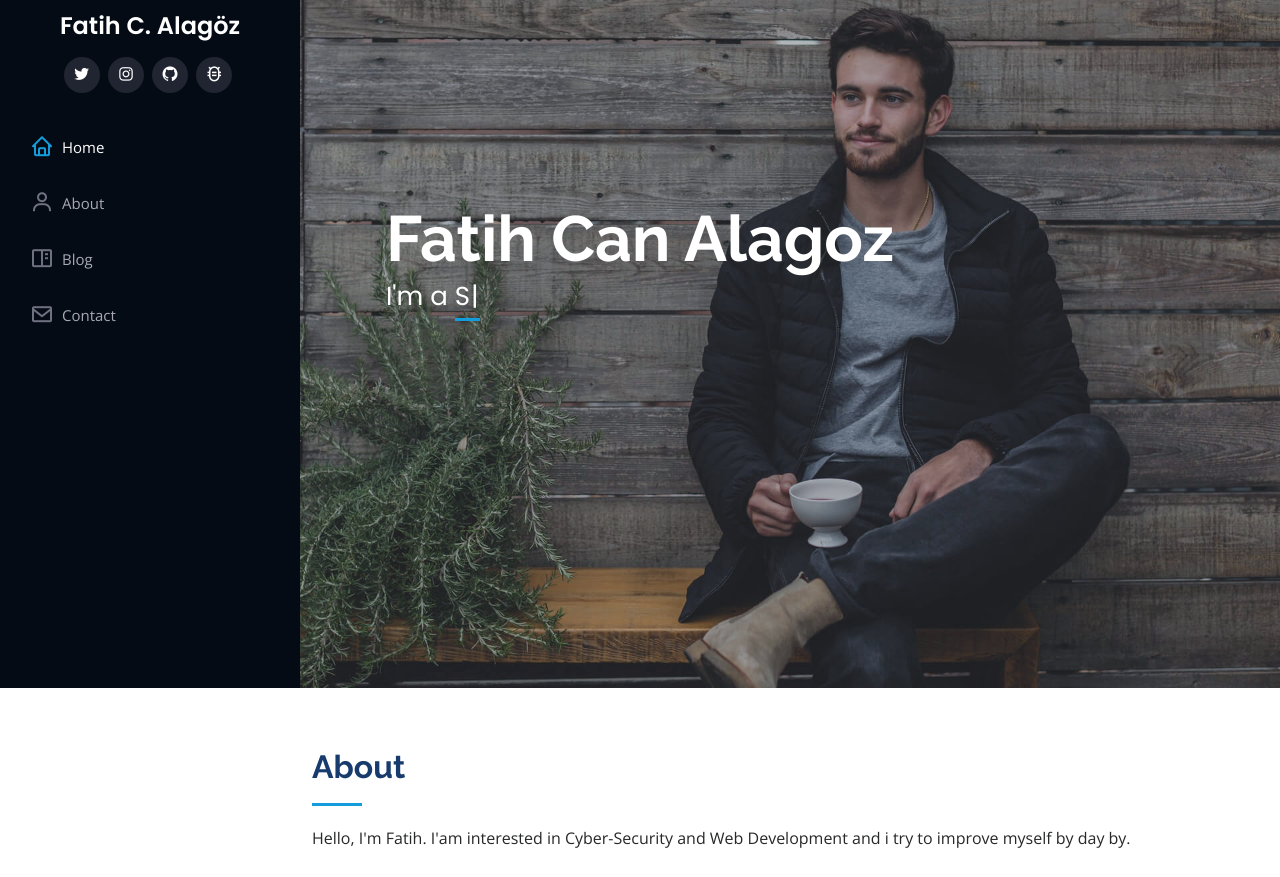
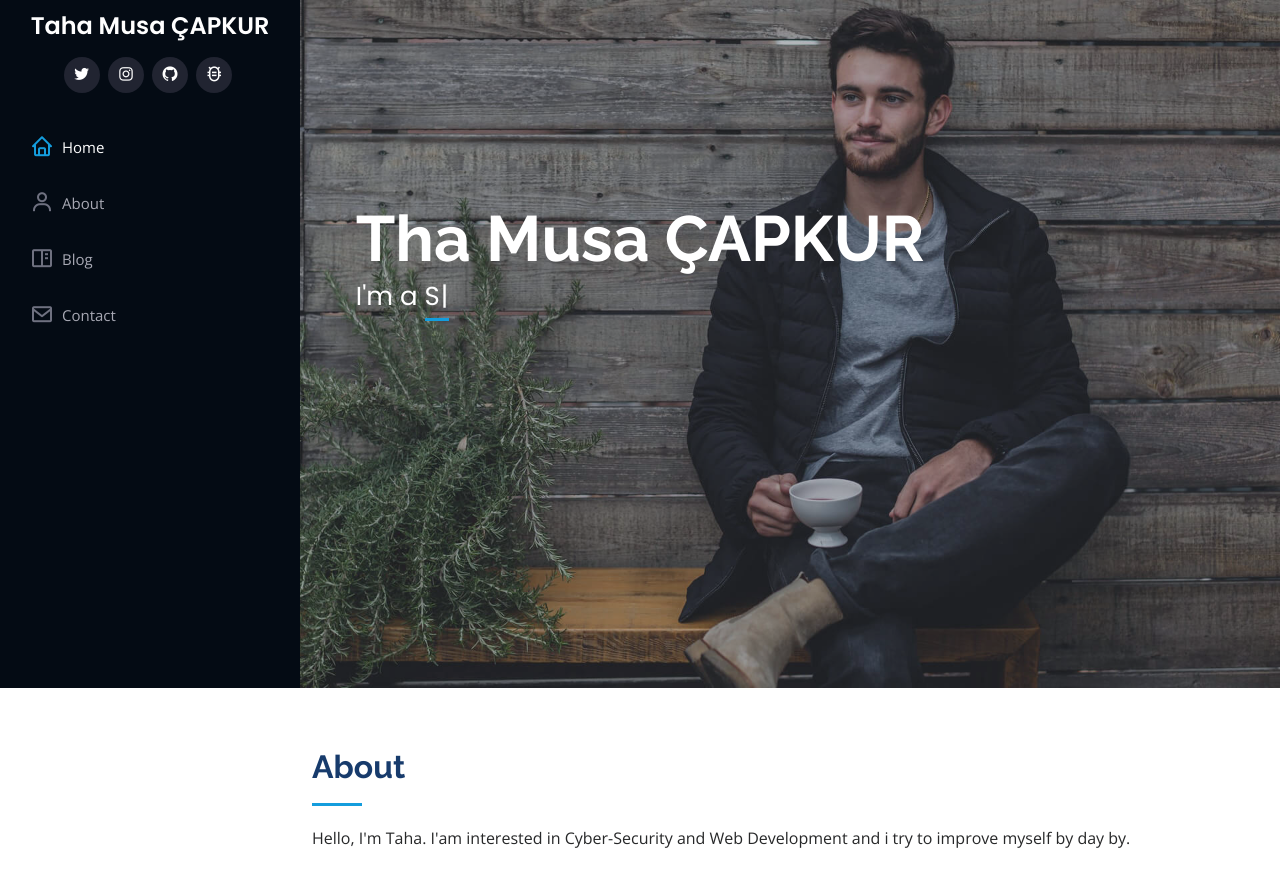
Before and after one commit to the-zank/personal-web, a plain HTML site: page index.html in a window 1280 px wide. Shown: the part 112-989 px from the top of the page. Drawn offline with nearby package versions, Linux system fonts and the light colour scheme.

Commit message:
Update index.html

```diff
--- a/index.html
+++ b/index.html
@@ -54,7 +54,7 @@
             alt=""
             class="img-fluid rounded-circle"
           />
-          <h1 class="text-light"><a href="index.html">Fatih C. Alagöz</a></h1>
+          <h1 class="text-light"><a href="index.html">Taha Musa ÇAPKUR</a></h1>
           <div class="social-links mt-3 text-center">
             <a href="https://twitter.com/thexzank" target="_blank" class="twitter"><i class="bx bxl-twitter"></i></a>
 
@@ -104,7 +104,7 @@
       class="d-flex flex-column justify-content-center align-items-center"
     >
       <div class="hero-container" data-aos="fade-in">
-        <h1>Fatih Can Alagoz</h1>
+        <h1>Tha Musa ÇAPKUR</h1>
         <p>
           I'm a
           <span
@@ -123,7 +123,7 @@
           <div class="section-title">
             <h2>About</h2>
             <p>
-              Hello, I'm Fatih. I'am interested in Cyber-Security and Web Development and i try to improve myself by day by.
+              Hello, I'm Taha. I'am interested in Cyber-Security and Web Development and i try to improve myself by day by.
             </p>
           </div>
 
```
